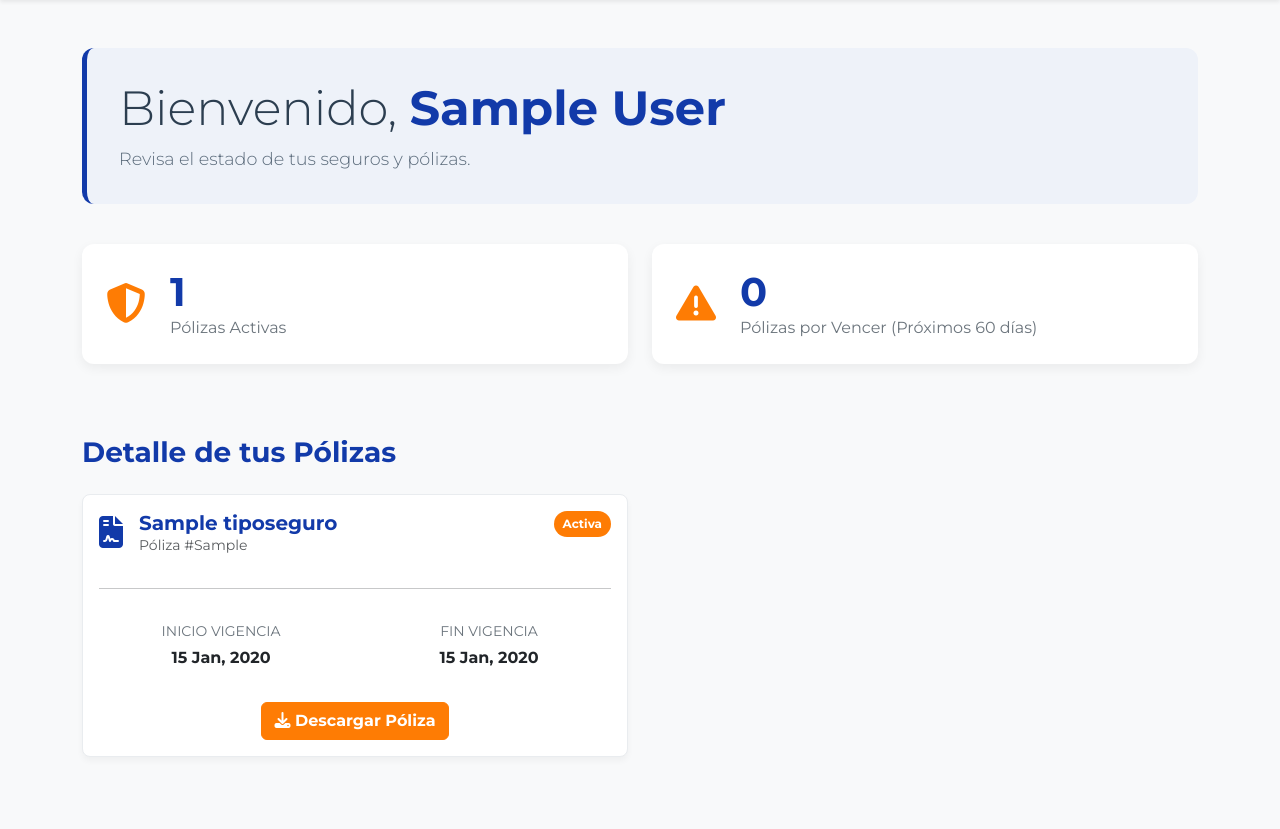
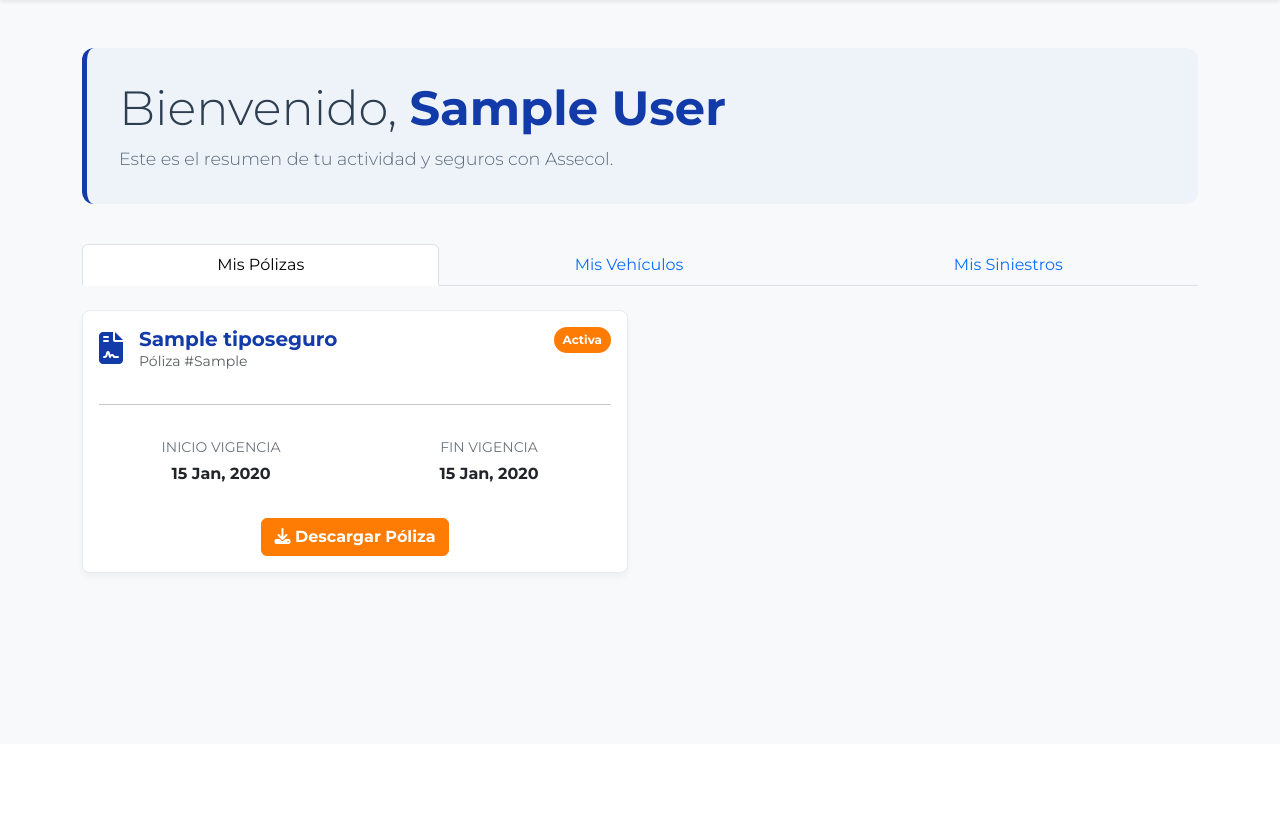
Before and after one commit to Santiago-caicedo/assecol_seguros, a Django app: page /perfil/ in a window 1280 px wide. Shown: the part 56-885 px from the top of the page. After the commit the page ends 632 px from the top, so only its background shows below. Run offline with Django 5.2, Linux system fonts and the light colour scheme; a user stored in the database is signed in; tables that the repository leaves empty hold one stand-in row (values such as "Sample post"); some libraries are stand-ins or nearby versions.

Commit message:
arreglo de metricas

```diff
--- a/proyecto_seguros/dashboard_admin/templates/dashboard_admin/dashboard_base.html
+++ b/proyecto_seguros/dashboard_admin/templates/dashboard_admin/dashboard_base.html
@@ -75,4 +75,6 @@
     {{ block.super }}
     <script src="https://code.jquery.com/jquery-3.6.0.min.js"></script>
     <script src="https://cdn.jsdelivr.net/npm/select2@4.1.0-rc.0/dist/js/select2.min.js"></script>
+
+    <script src="https://cdn.jsdelivr.net/npm/chart.js"></script>
 {% endblock %}
--- a/proyecto_seguros/templates/base.html
+++ b/proyecto_seguros/templates/base.html
@@ -36,6 +36,7 @@
   {% endblock %}
 
   <script src="https://cdn.jsdelivr.net/npm/bootstrap@5.3.3/dist/js/bootstrap.bundle.min.js"></script>
+  <script src="https://code.jquery.com/jquery-3.6.0.min.js"></script>
 
   {% block extra_scripts %}
   {% endblock %}
--- a/proyecto_seguros/usuarios/templates/usuarios/perfil.html
+++ b/proyecto_seguros/usuarios/templates/usuarios/perfil.html
@@ -1,5 +1,5 @@
 {% extends "base.html" %}
-{% load static %}
+{% load humanize %}
 
 {% block title %}Mi Dashboard - Assecol Seguros{% endblock %}
 
@@ -10,38 +10,28 @@
 {% block content %}
 <div class="container py-5">
 
-    {# Encabezado de Bienvenida #}
     <div class="welcome-banner">
         <h1 class="display-5">Bienvenido, <strong>{{ cliente.get_full_name|default:cliente.username }}</strong></h1>
-        <p class="lead">Revisa el estado de tus seguros y pólizas.</p>
+        <p class="lead">Este es el resumen de tu actividad y seguros con Assecol.</p>
     </div>
 
-    {# Fila de Tarjetas de Estadísticas #}
-    <div class="row mb-5">
-        <div class="col-lg-6 mb-4">
-            <div class="stat-card-client">
-                <div class="icon"><i class="fas fa-shield-alt"></i></div>
-                <div class="stat-info">
-                    <h1>{{ polizas_activas_count }}</h1>
-                    <p>Pólizas Activas</p>
-                </div>
-            </div>
-        </div>
-        <div class="col-lg-6 mb-4">
-             <div class="stat-card-client">
-                <div class="icon"><i class="fas fa-exclamation-triangle"></i></div>
-                <div class="stat-info">
-                    <h1>{{ polizas_por_vencer_count }}</h1>
-                    <p>Pólizas por Vencer (Próximos 60 días)</p>
-                </div>
-            </div>
-        </div>
-    </div>
 
-    {# Título de la sección de pólizas #}
-    <h3 class="mb-4" style="font-weight: 700; color: var(--assecol-blue);">Detalle de tus Pólizas</h3>
 
-    {# Lista de Pólizas (el diseño que ya teníamos) #}
+    <ul class="nav nav-tabs nav-fill mb-4" id="myTab" role="tablist">
+        <li class="nav-item" role="presentation">
+            <button class="nav-link active" id="polizas-tab" data-bs-toggle="tab" data-bs-target="#polizas-tab-pane" type="button" role="tab">Mis Pólizas</button>
+        </li>
+        <li class="nav-item" role="presentation">
+            <button class="nav-link" id="vehiculos-tab" data-bs-toggle="tab" data-bs-target="#vehiculos-tab-pane" type="button" role="tab">Mis Vehículos</button>
+        </li>
+        <li class="nav-item" role="presentation">
+            <button class="nav-link" id="siniestros-tab" data-bs-toggle="tab" data-bs-target="#siniestros-tab-pane" type="button" role="tab">Mis Siniestros</button>
+        </li>
+    </ul>
+
+    <div class="tab-content" id="myTabContent">
+
+        <div class="tab-pane fade show active" id="polizas-tab-pane" role="tabpanel">
             <div class="row">
                 {% for poliza in cliente.polizas.all %}
                 <div class="col-lg-6 mb-4">
@@ -49,19 +39,15 @@
                         <div class="card-body d-flex flex-column">
                             <div class="d-flex justify-content-between align-items-start mb-3">
                                 <div class="d-flex align-items-center">
-                            <div class="policy-icon me-3">
-                                <i class="fas fa-file-contract fa-2x"></i>
-                            </div>
+                                    <div class="policy-icon me-3"><i class="fas fa-file-contract fa-2x"></i></div>
                                     <div>
                                         <h5 class="card-title mb-0">{{ poliza.tipo_seguro.nombre }}</h5>
                                         <p class="card-text text-muted small">Póliza #{{ poliza.numero_poliza }}</p>
                                     </div>
                                 </div>
-
-                        {% if poliza.esta_vencida %}
-                            <span class="status-badge status-expired">Vencida</span>
-                        {% else %}
-                            <span class="status-badge status-active">Activa</span>
+                                {% if poliza.estado == 'ACTIVA' %}<span class="status-badge status-active">Activa</span>
+                                {% elif poliza.estado == 'CANCELADA' %}<span class="status-badge status-cancelled">Cancelada</span>
+                                {% elif poliza.estado == 'VENCIDA' %}<span class="status-badge status-expired">Vencida</span>
                                 {% endif %}
                             </div>
                             <hr>
@@ -75,7 +61,6 @@
                                     <strong class="d-block">{{ poliza.fecha_fin|date:"d M, Y" }}</strong>
                                 </div>
                             </div>
-
                             <div class="mt-auto text-center pt-3">
                                 {% if poliza.poliza_pdf %}
                                      <a href="{{ poliza.poliza_pdf.url }}" class="btn btn-primary-assecol" target="_blank">
@@ -87,10 +72,53 @@
                     </div>
                 </div>
                 {% empty %}
-            <div class="col">
-                <div class="alert alert-info">Aún no tienes pólizas registradas.</div>
-            </div>
+                <div class="col"><div class="alert alert-info">Aún no tienes pólizas registradas.</div></div>
                 {% endfor %}
             </div>
         </div>
+
+        <div class="tab-pane fade" id="vehiculos-tab-pane" role="tabpanel">
+            <div class="card shadow-sm border-0">
+                <div class="card-body">
+                    <table class="table table-hover align-middle">
+                        <thead class="table-light"><tr><th>Placa</th><th>Marca y Modelo</th><th>Recordatorio Vencimiento SOAT</th></tr></thead>
+                        <tbody>
+                        {% for vehiculo in lista_vehiculos %}
+                            <tr>
+                                <td class="fw-bold">{{ vehiculo.placa }}</td>
+                                <td>{{ vehiculo.marca }} {{ vehiculo.modelo }} ({{ vehiculo.ano }})</td>
+                                <td><span class="badge text-bg-info">{{ vehiculo.soat_vencimiento_recordatorio|date:"d M, Y"|default:"No registrado" }}</span></td>
+                            </tr>
+                        {% empty %}
+                            <tr><td colspan="3" class="text-center p-4">No tienes vehículos registrados.</td></tr>
+                        {% endfor %}
+                        </tbody>
+                    </table>
+                </div>
+            </div>
+        </div>
+
+        <div class="tab-pane fade" id="siniestros-tab-pane" role="tabpanel">
+            <div class="card shadow-sm border-0">
+                <div class="card-body">
+                    <table class="table table-hover align-middle">
+                        <thead class="table-light"><tr><th># Siniestro</th><th>Póliza Asociada</th><th>Fecha</th><th>Estado</th></tr></thead>
+                        <tbody>
+                        {% for siniestro in lista_siniestros %}
+                            <tr>
+                                <td class="fw-bold">{{ siniestro.numero_siniestro }}</td>
+                                <td>Póliza #{{ siniestro.poliza.numero_poliza }} ({{ siniestro.poliza.tipo_seguro.nombre }})</td>
+                                <td>{{ siniestro.fecha_siniestro|date:"d M, Y" }}</td>
+                                <td><span class="badge text-bg-primary">{{ siniestro.get_estado_display }}</span></td>
+                            </tr>
+                        {% empty %}
+                            <tr><td colspan="4" class="text-center p-4">No tienes siniestros registrados.</td></tr>
+                        {% endfor %}
+                        </tbody>
+                    </table>
+                </div>
+            </div>
+        </div>
+    </div>
+</div>
 {% endblock %}
--- a/proyecto_seguros/usuarios/views.py
+++ b/proyecto_seguros/usuarios/views.py
@@ -6,39 +6,51 @@ from django.contrib.auth.models import User
 from datetime import date, timedelta
 from django.shortcuts import redirect
 from django.contrib.auth.decorators import login_required
+from polizas.models import Vehiculo
+from siniestros.models import Siniestro
 
 class PerfilClienteView(LoginRequiredMixin, DetailView):
     model = User
-    template_name = 'usuarios/perfil.html' # Usaremos la misma plantilla
+    template_name = 'usuarios/perfil.html'
     context_object_name = 'cliente'
 
     def get_object(self, queryset=None):
+        """Asegura que el usuario solo pueda ver su propio perfil."""
         return self.request.user
 
     def get_context_data(self, **kwargs):
-        """Añadimos las estadísticas al contexto."""
+        """
+        Prepara todos los datos necesarios para el dashboard del cliente:
+        métricas, listas de pólizas, vehículos y siniestros.
+        """
         context = super().get_context_data(**kwargs)
+        cliente = self.object
 
-        polizas_cliente = self.object.polizas.all()
+        # --- Métricas de Pólizas ---
+        polizas_cliente = cliente.polizas.all()
 
-        # --- LÍNEA CORREGIDA ---
-        # Métrica 1: Total de Pólizas Activas
-        # Cambiamos 'esta_activa=True' por 'estado="ACTIVA"'
         context['polizas_activas_count'] = polizas_cliente.filter(
             estado='ACTIVA'
         ).count()
 
-        # --- LÍNEA CORREGIDA ---
-        # Métrica 2: Pólizas que vencen pronto (en los próximos 60 días)
-        # Cambiamos 'esta_activa=True' por 'estado="ACTIVA"'
         fecha_limite = date.today() + timedelta(days=60)
         context['polizas_por_vencer_count'] = polizas_cliente.filter(
             estado='ACTIVA',
             fecha_fin__lte=fecha_limite,
-            fecha_fin__gte=date.today() # También es buena idea asegurar que no contamos las ya vencidas
+            fecha_fin__gte=date.today()
         ).count()
 
+
+        # --- Listas de Objetos para las Pestañas ---
+
+        # 1. Obtenemos la lista de vehículos del cliente
+        context['lista_vehiculos'] = Vehiculo.objects.filter(cliente=cliente)
+
+        # 2. Obtenemos la lista de siniestros asociados a las pólizas del cliente
+        context['lista_siniestros'] = Siniestro.objects.filter(poliza__cliente=cliente).order_by('-fecha_siniestro')
+
         return context
+
 
 
 @login_required
```
Also changed, not shown: proyecto_seguros/reportes/templates/reportes/panel_reportes.html (+22 -12 lines), proyecto_seguros/reportes/views.py (+10 -25 lines). Lines whose indentation alone changed are shown as unchanged.
